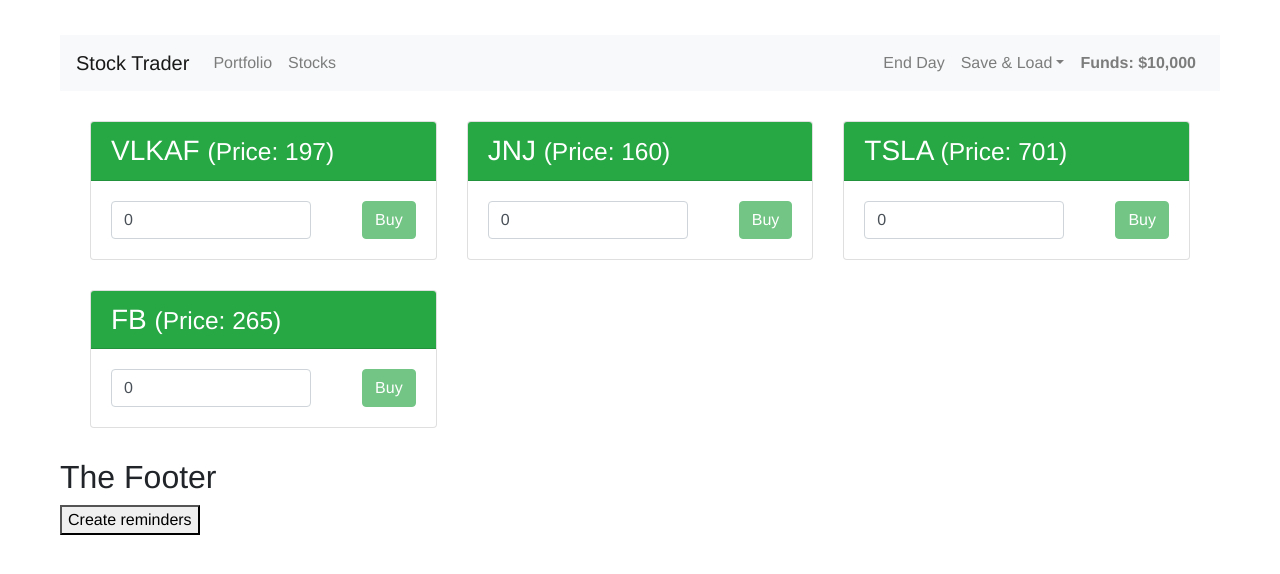
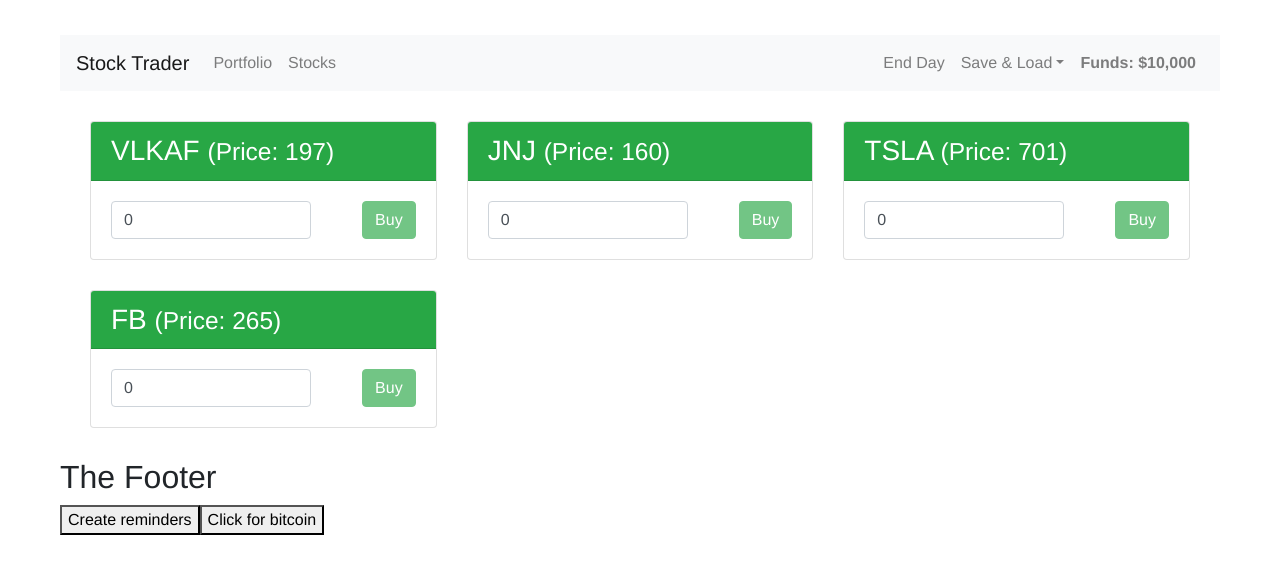
Before and after one commit to pochern/stock-trader, a Vue app: page /stocks in a window 1280 px wide. Shown: the top 574 px of the page. Built offline with nearby package versions, Linux system fonts and the light colour scheme; no server answers.

Commit message:
Add bitcoin button

```diff
--- a/src/App.vue
+++ b/src/App.vue
@@ -12,6 +12,7 @@
     <footer>
       <h2>The Footer</h2>
       <button>Create reminders</button>
+      <button>Click for bitcoin</button>
     </footer>
   </div>
 </template>
```
